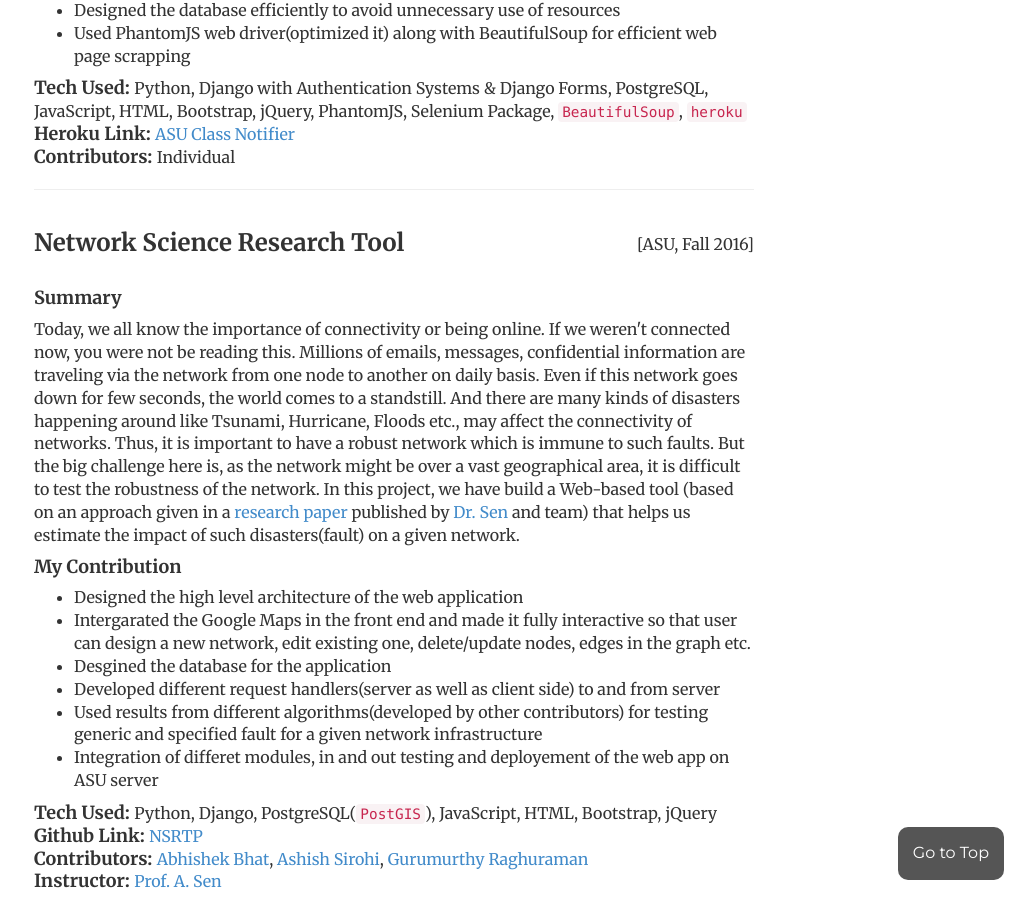
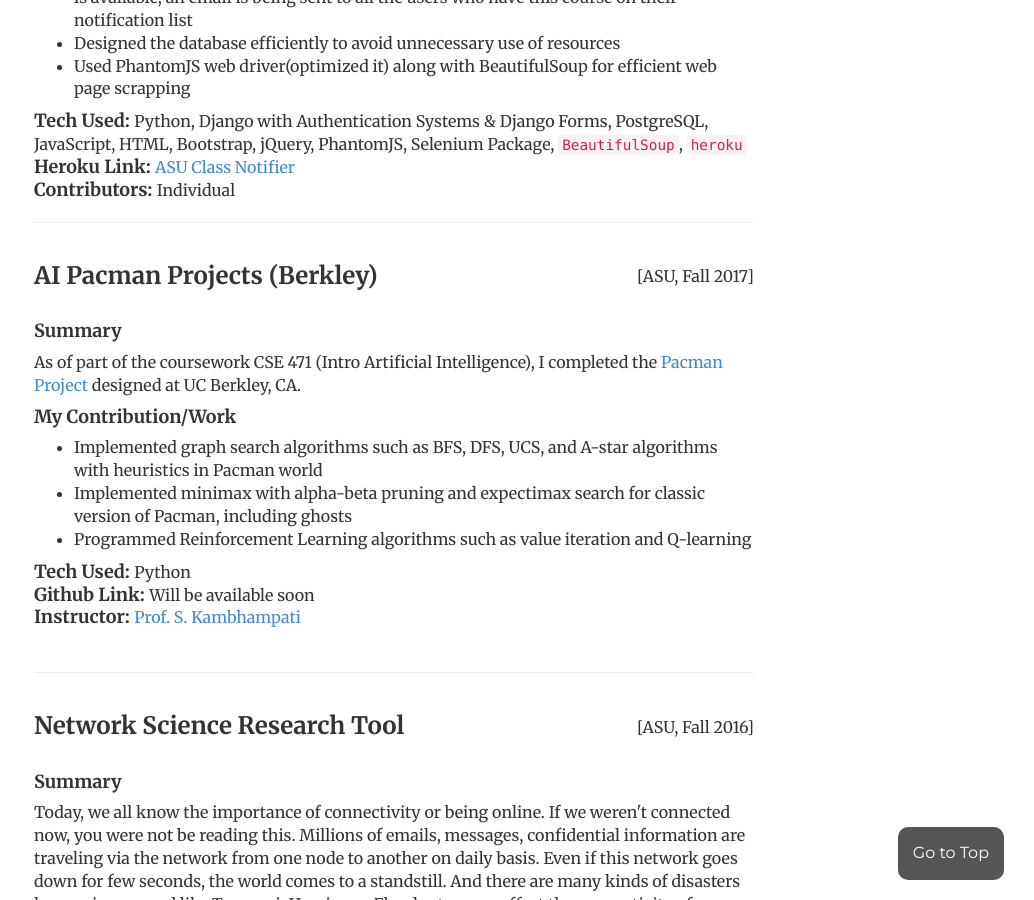
Before and after one commit to ashishsirohi/ashishsirohi.github.io, a Jekyll site: the page built from projects/index.html, in a window 1280 px wide and 900 px high, scrolled down 1290 px. Shown: the whole window, without its empty margins (246-1280 px from the left). Built offline with Jekyll 4.4.1, drawn with Linux system fonts in a browser that asks for light colours; some of the changed text lies outside the part shown.

Commit message:
Resume updated, Added new project (Pacman)

```diff
--- a/projects/index.html
+++ b/projects/index.html
@@ -58,6 +58,7 @@ function topFunction() {
   <ol>
       <li><p><b><a href = "#project11">ASU Class Notifier</a></b></p></li>
       <li><p><b><a href = "#project1">Network Science Research Tool Project</a></b></p></li>
+      <li><p><b><a href = "#project12">AI Pacman Projects (Berkley)</a></b></p></li>
       <li><p><b><a href = "#project2">Extraction, Ranking & Indexing of Multimedia Features</a></b></p></li>
       <li><p><b><a href = "#project3">Android App for Tempe City Orbit Bus Service</a></b></p></li>
       <li><p><b><a href = "#project4">IP Reflector (Mini Project)</a></b></p></li>
@@ -95,6 +96,27 @@ function topFunction() {
 
         <h4 style="display:inline">Contributors: </h4>Individual</br>
        <hr>
+
+  <a name="project12"></a>
+  <div style="float: left" ><h3>AI Pacman Projects (Berkley)</h3></div><br>
+                <div style="float: right">[ASU, Fall 2017]</div>
+        </br></br>
+        <h4>Summary</h4>
+        <p>As of part of the coursework CSE 471 (Intro Artificial Intelligence), I completed the <a target="_blank" href="http://ai.berkeley.edu/project_overview.html">Pacman Project</a> designed at UC Berkley, CA.</p>
+
+        <h4>My Contribution/Work</h4>
+        <ul>
+          <li>Implemented graph search algorithms such as BFS, DFS, UCS, and A-star algorithms with heuristics in Pacman world</li>
+          <li>Implemented minimax with alpha-beta pruning and expectimax search for classic version of Pacman, including ghosts</li>
+          <li>Programmed Reinforcement Learning algorithms such as value iteration and Q-learning</li>
+        </ul>
+
+        <h4 style="display:inline">Tech Used: </h4>Python</br>
+
+        <h4 style="display:inline">Github Link: </h4>Will be available soon</br>
+
+        <h4 style="display:inline">Instructor: </h4><a target="_blank" href="https://isearch.asu.edu/profile/95646">Prof. S. Kambhampati</a></br></br>
+        <hr>
 
   <a name="project1"></a>
   <div style="float: left" ><h3>Network Science Research Tool</h3></div><br>
```
Also changed, not shown: resume/index.html (+5 -5 lines), 1 other file.
